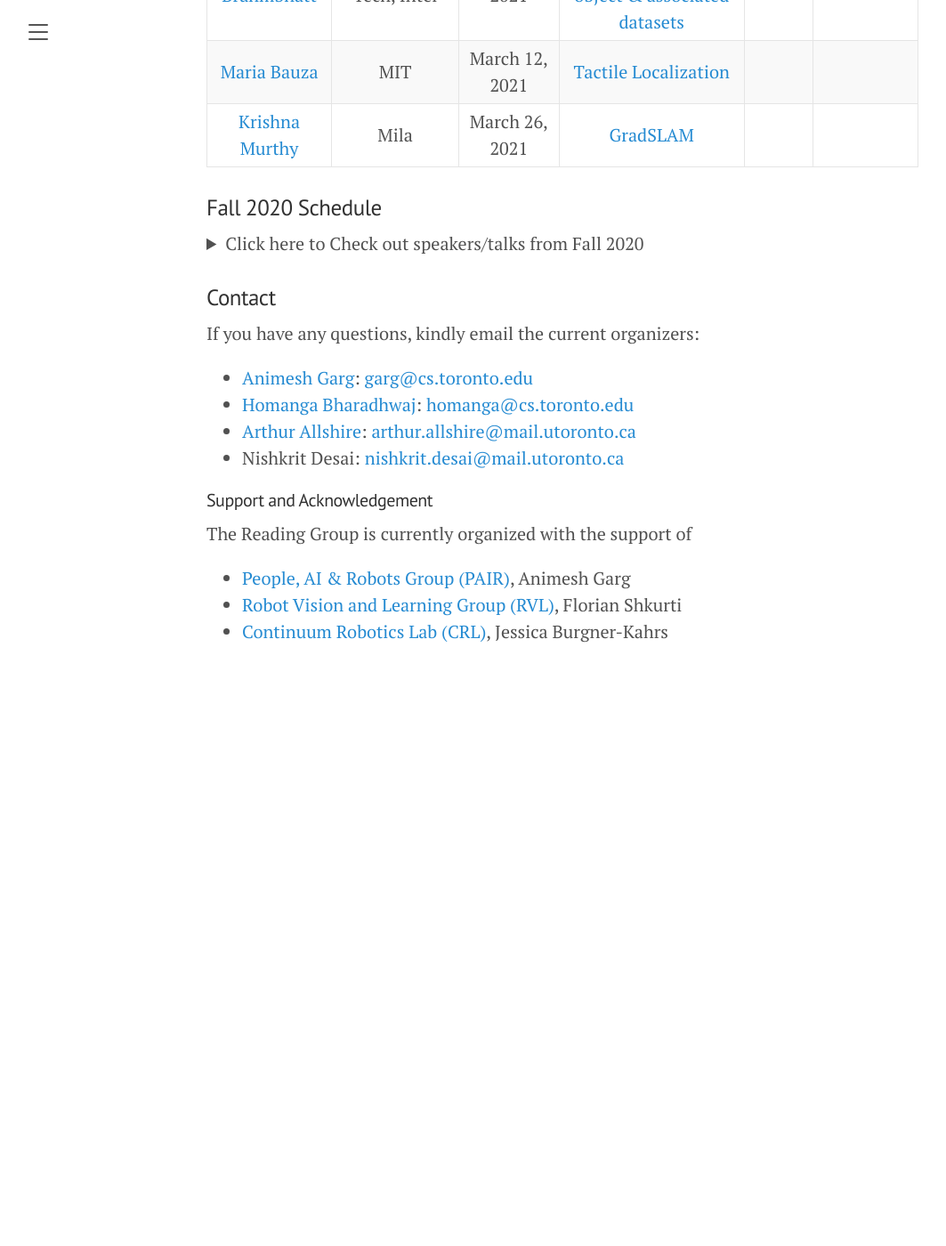
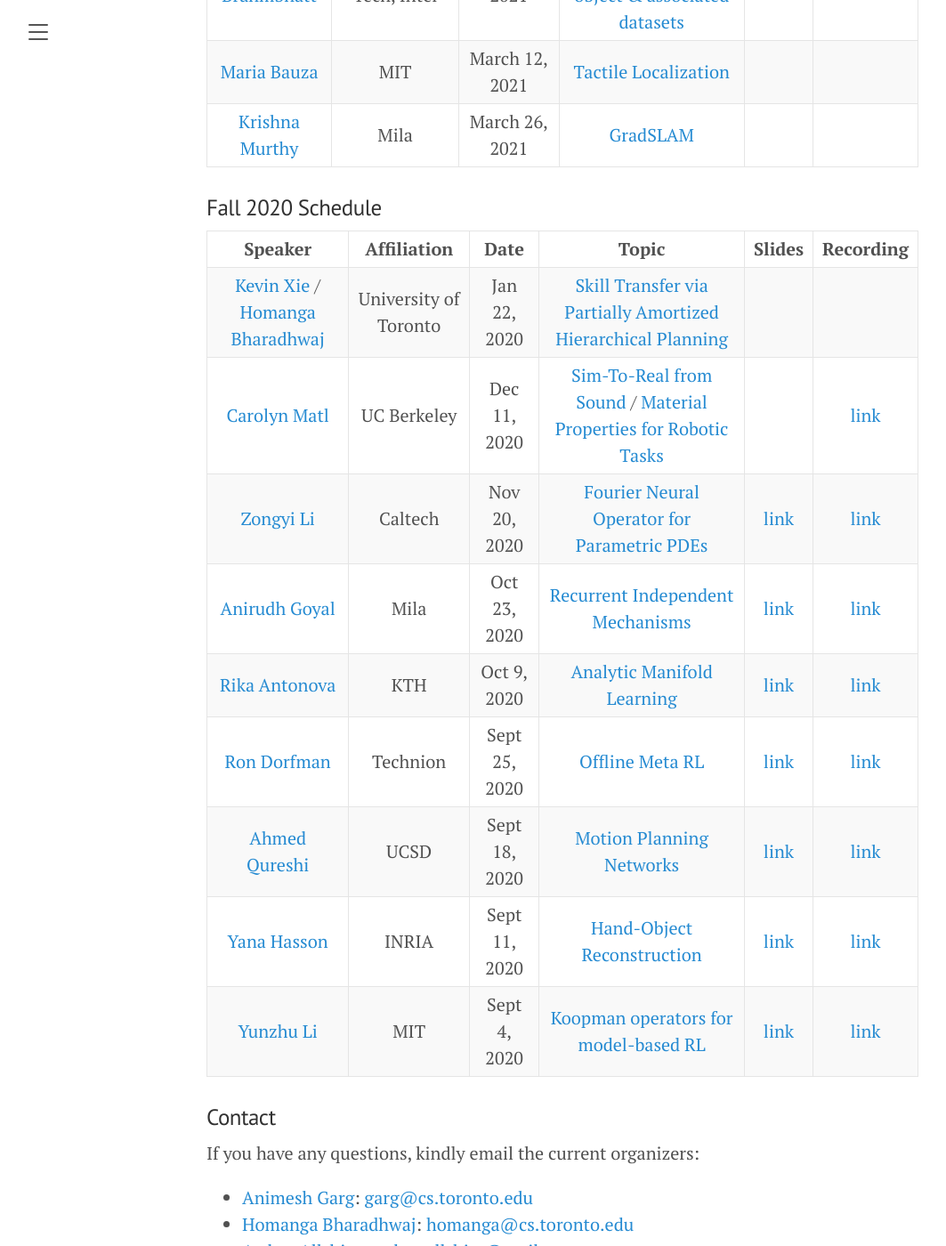
Before and after one commit to uoft-cs-robotics/toronto-air, a Jekyll site: the page built from index.md, in a window 1280 px wide and 1400 px high, scrolled down 1307 px. Shown: the whole window at 89% size, without its empty margins (8-1071 px from the left). Built offline with Jekyll 4.4.1, drawn with Linux system fonts in a browser that asks for light colours; comment, search, counter and statistics services are not loaded; before the commit the page ends 2052 px from its top, so only the background shows below that.

Commit message:
reverting the details trick
the trick below doesnt render the table.
<details>
  <summary> **Fall 2020 Schedule!** </summary>

<p>


</p>
</details>

```diff
--- a/index.md
+++ b/index.md
@@ -54,11 +54,8 @@ Subscribe to our list to be notified of upcoming talks:
 |[Krishna Murthy](https://krrish94.github.io)| Mila| March 26, 2021| [GradSLAM](https://gradslam.github.io/)|||
 
 
-
 ### Fall 2020 Schedule
 
-<details>
-  <summary> Click here to Check out speakers/talks from Fall 2020 </summary>
 
 | Speaker      | Affiliation | Date      | Topic | Slides       |    Recording     |
 | :----:       |    :----:   |        :----: |     :----: |       :----: |  :----:|
@@ -71,8 +68,6 @@ Subscribe to our list to be notified of upcoming talks:
 | [Ahmed Qureshi](https://qureshiahmed.github.io/) | UCSD | Sept 18, 2020 | [Motion Planning Networks](https://arxiv.org/abs/1806.05767) | [link](public/assets/files/MPNet_AhmedQureshi.pdf) | [link](https://www.youtube.com/watch?v=x5hf-gjdQaA&list=PLmZO8uKINti8d8BdsEr8rs0dzPjg0ihzw&index=4) |
 | [Yana Hasson](https://hassony2.github.io/)   | INRIA        | Sept 11, 2020     |  [Hand-Object Reconstruction](https://hassony2.github.io/handobjectconsist.html)  | [link](https://www.rocq.inria.fr/cluster-willow/yhasson/presentations/2020_09_11_handobj/)     |     [link](https://www.youtube.com/watch?v=gAqIngwZN0E)      |
 | [Yunzhu Li](https://people.csail.mit.edu/liyunzhu/)      | MIT       | Sept 4, 2020   | [Koopman operators for model-based RL](https://openreview.net/forum?id=H1ldzA4tPr)    |  [link](public/assets/files/yunzhu_li_koopman.pdf)   |    [link](https://www.youtube.com/watch?v=y_j53bkKzq8)      |
-
-</details>
 
 
 ### Contact
```
